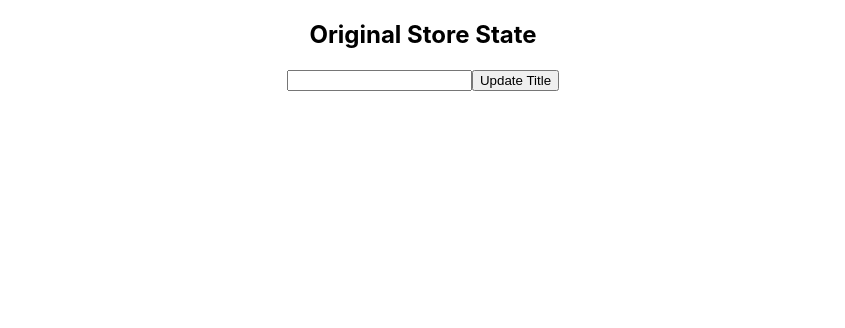
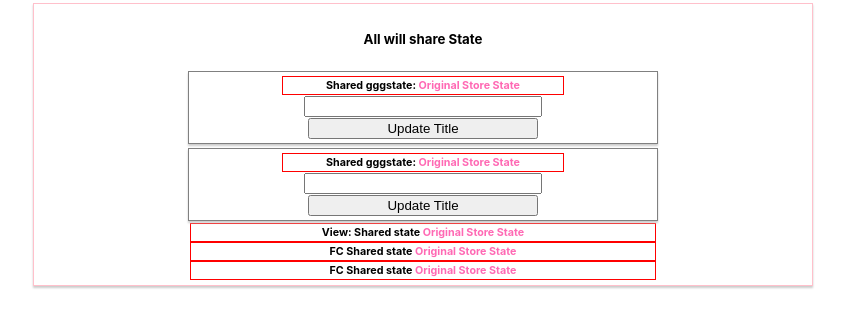
Before and after one commit to stevekutz/redux_exp1, a React (Create React App) app in the folder app/: page / in a window 1280 px wide. Shown: the top 328 px of the page, without its empty margins (217-1062 px from the left). Built offline with nearby package versions, Linux system fonts and the light colour scheme.

Commit message:
demonstrated sharing state across views & functional components

```diff
--- a/app/src/App.css
+++ b/app/src/App.css
@@ -1,3 +1,15 @@
 .App {
   text-align: center;
 }
+
+.allSharedState{
+  border: 1px solid pink;
+  display: inline-block;
+
+  width: 60%;
+  box-shadow: 0 2px 2px #ccc;
+  padding: 5px;
+  margin: 3px;
+
+
+}
--- a/app/src/App.js
+++ b/app/src/App.js
@@ -1,13 +1,24 @@
 import React from 'react';
 import './App.css';
 
-import Title from './components/Title';
-
+import Title from './views/Title';
+import TitleView from './views/TitleView';
+import TitleFC from './components/TitleComponent';
+import TitleComponent from './components/TitleComponent';
 
 function App() {
   return (
     <div className="App">
-        <Title />
+        <div className = "allSharedState">
+        <h5> All will share State</h5>
+          <Title />
+          <Title />
+          <TitleView />
+          <TitleComponent />
+          <TitleFC />
+        </div>
+
+
     </div>
   );
 }
--- /dev/null
+++ b/app/src/components/TitleComponent.js
@@ -0,0 +1,21 @@
+import React from 'react';
+import {connect} from 'react-redux';
+
+const TitleComponent = (props) => {
+    return (
+        <div>
+            <h6> <span>FC Shared state</span> {props.title}</h6>
+        </div>
+
+    )
+}
+
+const mapStateToProps = state => {
+    return{
+        title: state.titleReducer.title
+    }
+}
+
+export default connect(
+    mapStateToProps
+)(TitleComponent);
--- a/app/src/components/Title.js
+++ b/app/src/views/Title.js
@@ -2,6 +2,7 @@ import React from 'react';
 import {connect} from 'react-redux';
 
 import {updateTitle} from '../actions/actions';
+import './views.css';
 
 class Title extends React.Component {
     state = {
@@ -22,15 +23,15 @@ class Title extends React.Component {
 
     render() {
         return (
-            <div>
-               <h2> {this.props.title}</h2>
+            <div className = 'sharedState'>
+               <h6> <span>Shared gggstate:</span> {this.props.title}</h6>
                <input
                 type = 'text'
                 name = 'newTitleText'
                 value = {this.state.newTitleText}
                 onChange = {this.handleChange}
                />
-            <button onClick = {this.updateTitle}> Update Title</button>
+               <button onClick = {this.updateTitle}> Update Title</button>
             </div>
         );
     }
--- /dev/null
+++ b/app/src/views/TitleView.js
@@ -0,0 +1,30 @@
+import React from 'react';
+import {connect} from 'react-redux';
+import '../App.css';
+
+
+class TitleView extends React.Component {
+    state = {
+        defaultState: 'default State'
+    }
+
+    render() {
+        return (
+            <div>
+                <h6> <span>View: Shared state</span> {this.props.title}</h6>
+            </div>
+
+        )
+    }
+}
+
+
+const mapStateToProps = state => {
+    return {
+        title: state.titleReducer.title
+    };
+};
+
+export default connect(
+    mapStateToProps
+)(TitleView);
--- /dev/null
+++ b/app/src/views/views.css
@@ -0,0 +1,27 @@
+.sharedState{
+    border: 1px solid grey;
+    display: inline-block;
+
+    width: 60%;
+    box-shadow: 0 2px 2px #ccc;
+    padding: 4px;
+    margin: 2px auto;
+
+}
+h6{
+    border: 1px solid red;
+
+    color: hotpink;
+    margin: 0;
+    padding: 2px;
+    width: 60%;
+    margin: 0 auto;
+}
+h6 span {
+    color: black;
+}
+
+input, button{
+    width: 50%;
+    margin: 0 auto;
+}
```
